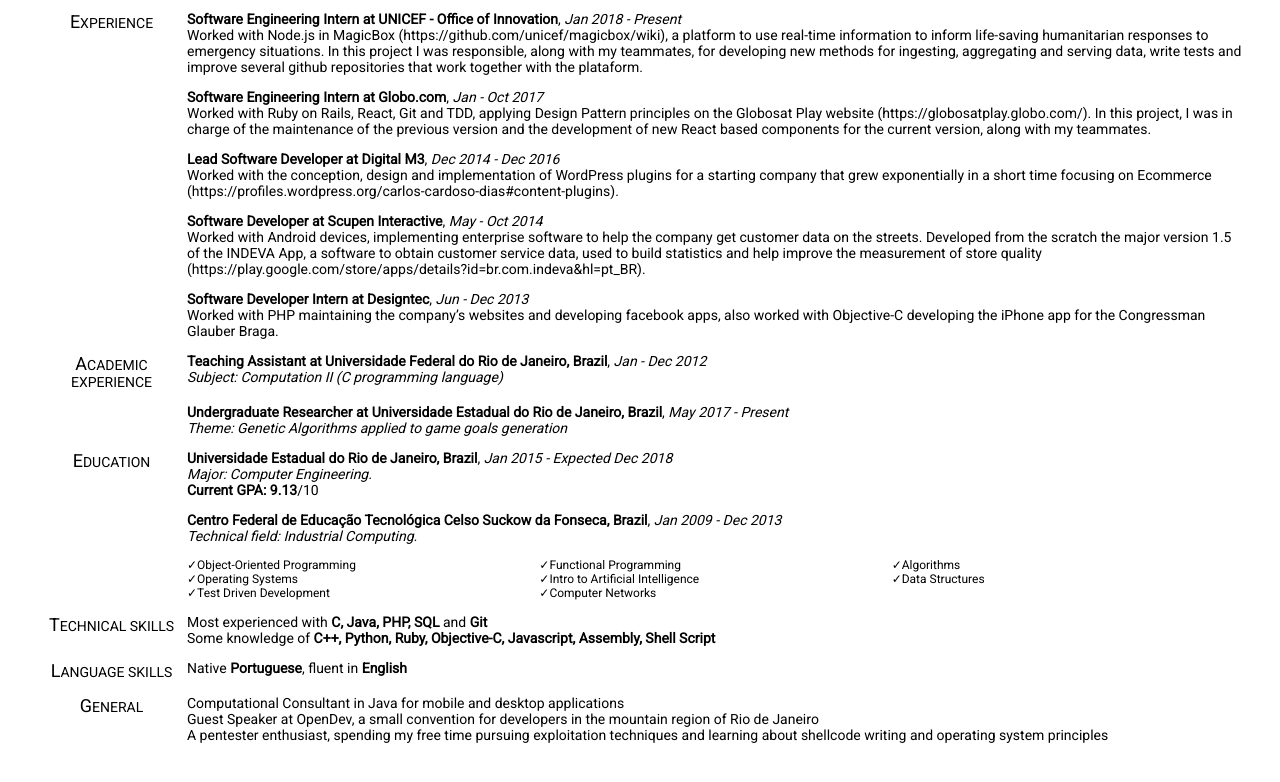
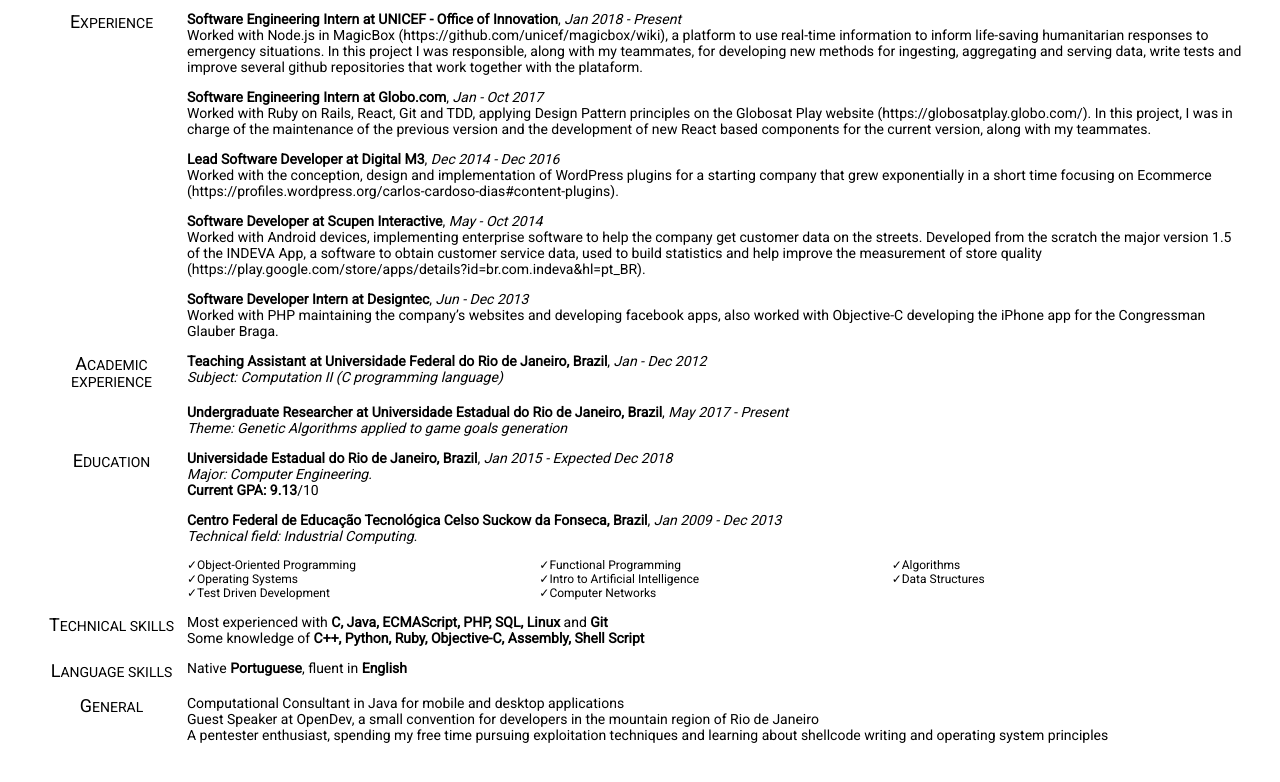
Before and after one commit to carloscdias/resume, a plain HTML site: page resume.html in a window 1280 px wide. Shown: the part 148-930 px from the top of the page. Drawn offline with Linux system fonts and the light colour scheme.

Commit message:
Update technical skills section

```diff
--- a/resume.html
+++ b/resume.html
@@ -153,8 +153,8 @@
       <h2 class="grid-header">Technical Skills</h2>
 
       <div class="grid-content">
-        <p>Most experienced with <span class="featured">C, Java, PHP, SQL</span> and <span class="featured">Git</span></p>
-        <p>Some knowledge of <span class="featured">C++, Python, Ruby, Objective-C, Javascript, Assembly, Shell Script</span></p>
+        <p>Most experienced with <span class="featured">C, Java, ECMAScript, PHP, SQL, Linux</span> and <span class="featured">Git</span></p>
+        <p>Some knowledge of <span class="featured">C++, Python, Ruby, Objective-C, Assembly, Shell Script</span></p>
       </div>
 
       <h2 class="grid-header">Language Skills</h2>
```
